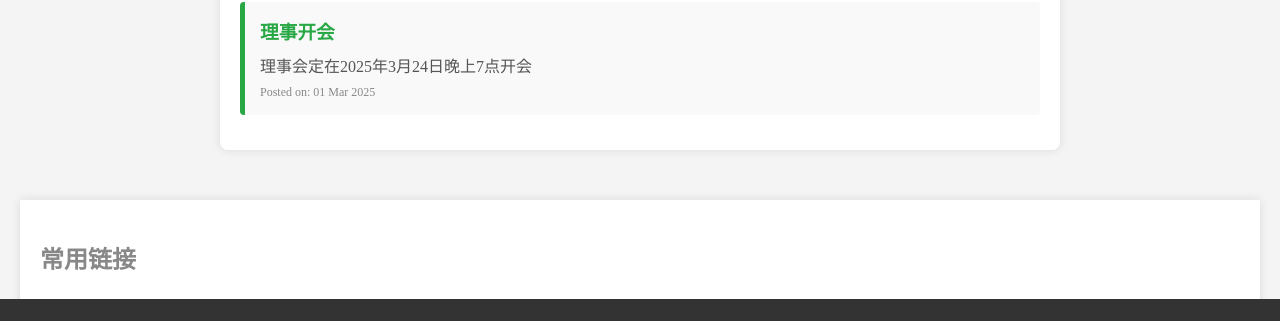
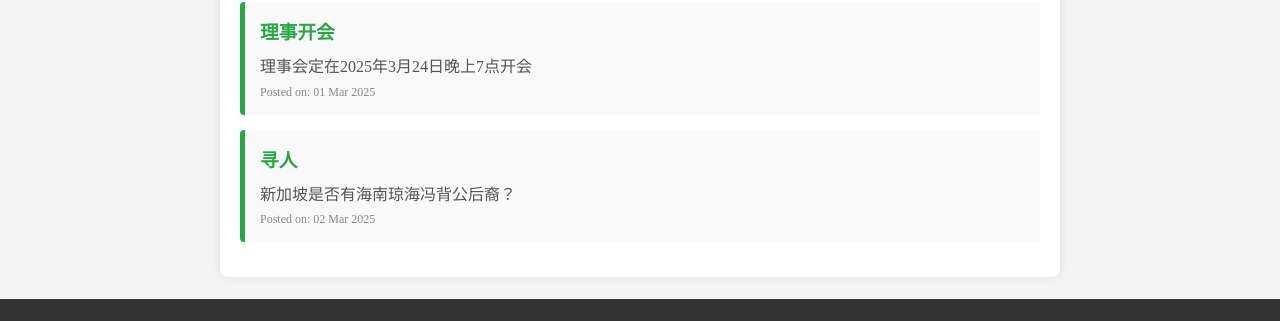
Before and after one commit to c2pang/FongClanSG, a plain HTML site: page index.html in a window 1280 px wide. Shown: the part 423-744 px from the top of the page. Drawn offline with Linux system fonts and the light colour scheme.

Commit message:
Added notice-2

```diff
--- a/index.html
+++ b/index.html
@@ -25,6 +25,12 @@
           <p>理事会定在2025年3月24日晚上7点开会</p>
           <div class="date">Posted on: 01 Mar 2025</div>
       </div>
+      <!-- Notice 2 -->
+      <div class="notice">
+          <h3>寻人</h3>
+          <p>新加坡是否有海南琼海冯背公后裔？</p>
+          <div class="date">Posted on: 02 Mar 2025</div>
+      </div>
   </div>
 
   <div class="container">
```
